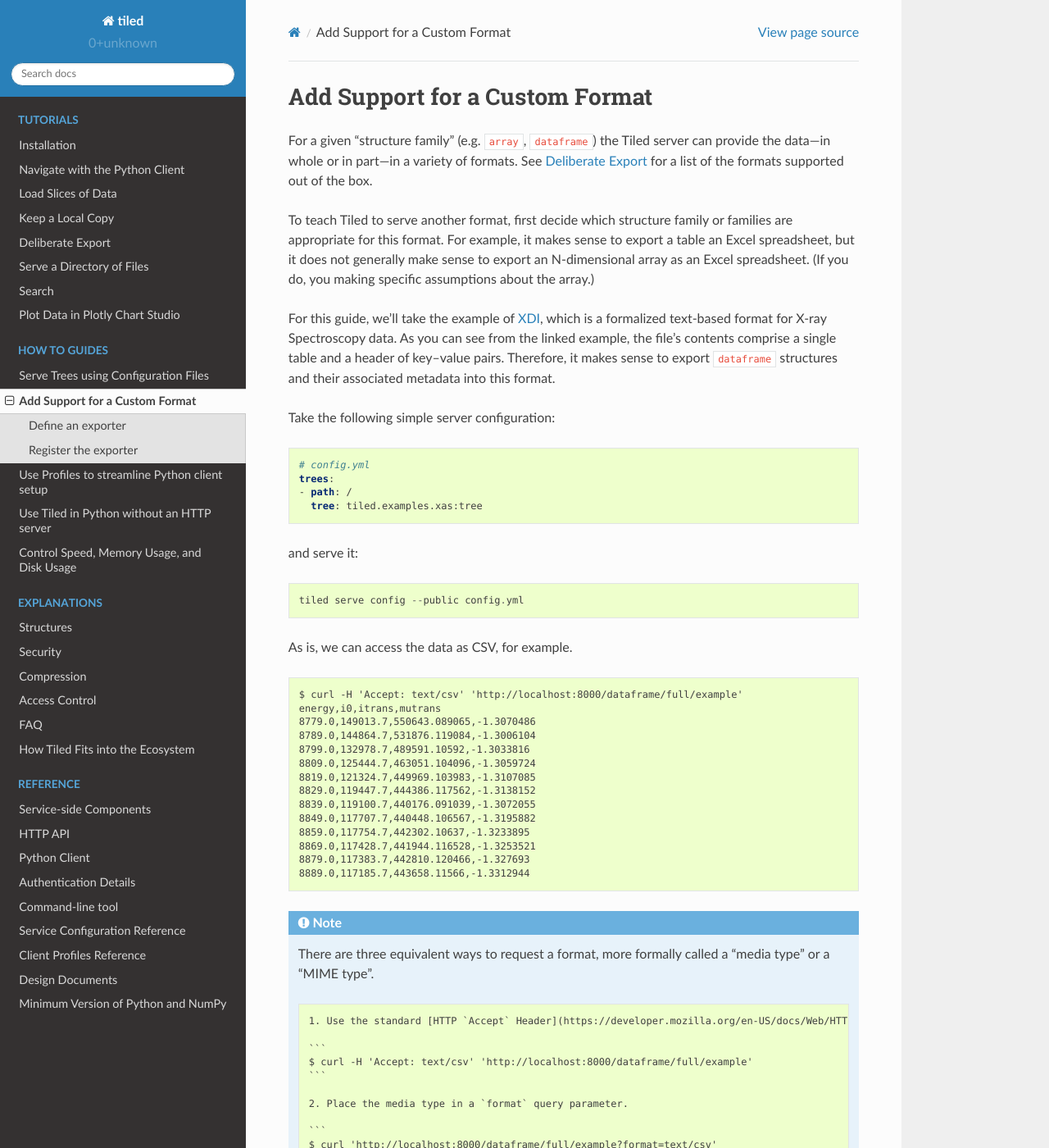
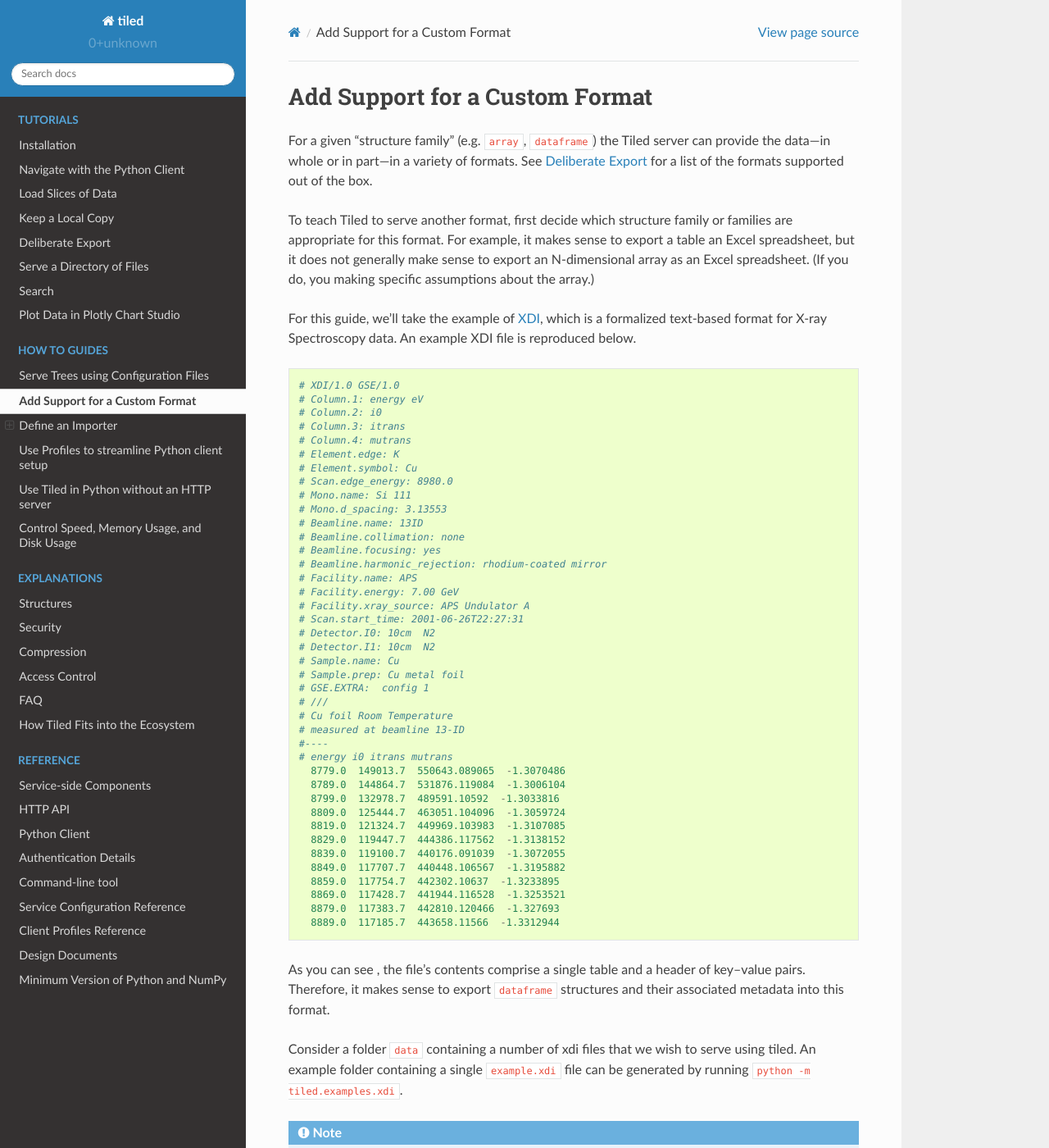
Before and after one commit to bluesky/tiled, a Sphinx documentation site: the page built from docs/source/how-to/custom-formats.md, in a window 1280 px wide and 1400 px high. Shown: the whole window at 82% size. Built offline with Sphinx 7.4.7 and the Read the Docs theme 2.0.0, drawn with Linux system fonts in a browser that asks for light colours; pages that are not in the unit, such as notebooks, are missing from menus; some of the changed text lies outside the part shown.

Commit message:
add info on reading to custom-formats howto

````diff
--- a/docs/source/how-to/custom-formats.md
+++ b/docs/source/how-to/custom-formats.md
@@ -13,18 +13,156 @@
 
 For this guide, we'll take the example of
 [XDI](https://github.com/XraySpectroscopy/XAS-Data-Interchange/blob/master/specification/spec.md#example-xdi-file),
-which is a formalized text-based format for X-ray Spectroscopy data. As you can
-see from the linked example, the file's contents comprise a single table
+which is a formalized text-based format for X-ray Spectroscopy data.
+An example XDI file is reproduced below.
+```
+# XDI/1.0 GSE/1.0
+# Column.1: energy eV
+# Column.2: i0
+# Column.3: itrans
+# Column.4: mutrans
+# Element.edge: K
+# Element.symbol: Cu
+# Scan.edge_energy: 8980.0
+# Mono.name: Si 111
+# Mono.d_spacing: 3.13553
+# Beamline.name: 13ID
+# Beamline.collimation: none
+# Beamline.focusing: yes
+# Beamline.harmonic_rejection: rhodium-coated mirror
+# Facility.name: APS
+# Facility.energy: 7.00 GeV
+# Facility.xray_source: APS Undulator A
+# Scan.start_time: 2001-06-26T22:27:31
+# Detector.I0: 10cm  N2
+# Detector.I1: 10cm  N2
+# Sample.name: Cu
+# Sample.prep: Cu metal foil
+# GSE.EXTRA:  config 1
+# ///
+# Cu foil Room Temperature
+# measured at beamline 13-ID
+#----
+# energy i0 itrans mutrans
+  8779.0  149013.7  550643.089065  -1.3070486
+  8789.0  144864.7  531876.119084  -1.3006104
+  8799.0  132978.7  489591.10592  -1.3033816
+  8809.0  125444.7  463051.104096  -1.3059724
+  8819.0  121324.7  449969.103983  -1.3107085
+  8829.0  119447.7  444386.117562  -1.3138152
+  8839.0  119100.7  440176.091039  -1.3072055
+  8849.0  117707.7  440448.106567  -1.3195882
+  8859.0  117754.7  442302.10637  -1.3233895
+  8869.0  117428.7  441944.116528  -1.3253521
+  8879.0  117383.7  442810.120466  -1.327693
+  8889.0  117185.7  443658.11566  -1.3312944
+```
+As you can see , the file's contents comprise a single table
 and a header of key--value pairs. Therefore, it makes sense to export `dataframe`
 structures and their associated metadata into this format.
 
-Take the following simple server configuration:
+Consider a folder `data` containing a number of xdi files that we wish to serve using tiled.
+An example folder containing a single `example.xdi` file can be generated by running `python -m tiled.examples.xdi`.
+```{note}
+All code below is in `tiled/examples/xdi.py`.
+The code is reproduced for reference but running the examples only requires modifying `config.yaml`.
+```
+
+# Define an Importer
+
+The first step in exposing this data via tiled is to write a function which can read xdi formatted files.
+Note this function is provided as an example and does not do the validation that would be expected from a full parser.
+
+```py
+# tiled/examples/xdi.py
+
+def read_xdi(path):
+    with open(path, "r") as f:
+        metadata = {}
+        fields = collections.defaultdict(dict)
+
+        line = f.readline()
+        m = re.match("# XDI/(\S*)\s*(\S*)?", line)
+        if not m:
+            raise AssertionError(f"not an XDI file, no XDI versioning information in first line\n{line}")
+
+        metadata["xdi_version"] = m[1]
+        metadata["extra_version"] = m[2]
+
+        field_end_re = re.compile("#\s*/{3,}")
+        header_end_re = re.compile("#\s*-{3,}")
+
+        has_comments = False
+
+        # read header
+        for line in f:
+            if line[0] != "#":
+                raise AssertionError(f"reached invalid line in header\n{line}")
+            if re.match(field_end_re, line):
+                has_comments = True
+                break
+            elif re.match(header_end_re, line):
+                break
+
+            try:
+                key, val = line[1:].strip().split(":", 1)
+                val = val.strip()
+                namespace, tag = key.split(".")
+                #TODO coerce to lower case?
+            except:
+                print(f"error processing line\n{line}")
+                raise
+
+            fields[namespace][tag] = val
+
+        if has_comments:
+            comments = ""
+            for line in f:
+                if re.match(header_end_re, line):
+                    break
+                comments += line
+
+            metadata["comments"] = comments
+
+        metadata["fields"] = fields
+
+        line = f.readline()
+        if line[0] != "#":
+            raise AssertionError(f"expected column labels. got\n{line}")
+        col_labels = line[1:].split()
+
+        # TODO validate
+
+        df = pd.read_table(f, delim_whitespace=True, names=col_labels)
+
+        return df, metadata
+```
+
+In order to indicate that this data has some additional metadata structure because it comes from an xdi file we subclass `DataFrameAdapter` and define the `specs` attribute.
+We also define a classmethod `from_path` which uses our `read_xdi` function to construct an instance from a path.
+```py
+class XDIDataFrameAdapter(DataFrameAdapter):
+    specs = ["xdi"]
+
+    @classmethod
+    def from_path(cls, path):
+        df, metadata = read_xdi(path)
+        return cls(dask.dataframe.from_pandas(df, npartitions=1), metadata=metadata)
+```
+
+Now take the following simple server configuration:
 
 ```yaml
 # config.yml
 trees:
-- path: /
-  tree: tiled.examples.xas:tree
+  - path: /
+    tree: tiled.trees.files:Tree.from_directory
+    args:
+      directory: "data"
+      mimetypes_by_file_ext:
+        .xdi: application/x-xdi
+      readers_by_mimetype:
+        application/x-xdi: tiled.examples.xdi:XDIDataFrameAdapter.from_path
 ```
 
 and serve it:
@@ -36,20 +174,20 @@
 As is, we can access the data as CSV, for example.
 
 ```
-$ curl -H 'Accept: text/csv' 'http://localhost:8000/dataframe/full/example'
-energy,i0,itrans,mutrans
-8779.0,149013.7,550643.089065,-1.3070486
-8789.0,144864.7,531876.119084,-1.3006104
-8799.0,132978.7,489591.10592,-1.3033816
-8809.0,125444.7,463051.104096,-1.3059724
-8819.0,121324.7,449969.103983,-1.3107085
-8829.0,119447.7,444386.117562,-1.3138152
-8839.0,119100.7,440176.091039,-1.3072055
-8849.0,117707.7,440448.106567,-1.3195882
-8859.0,117754.7,442302.10637,-1.3233895
-8869.0,117428.7,441944.116528,-1.3253521
-8879.0,117383.7,442810.120466,-1.327693
-8889.0,117185.7,443658.11566,-1.3312944
+$ curl -H 'Accept: text/csv' 'http://localhost:8000/dataframe/full/example.xdi'
+,energy,i0,itrans,mutrans
+0,8779.0,149013.7,550643.089065,-1.3070486
+1,8789.0,144864.7,531876.119084,-1.3006104
+2,8799.0,132978.7,489591.10592,-1.3033816
+3,8809.0,125444.7,463051.104096,-1.3059724
+4,8819.0,121324.7,449969.103983,-1.3107085
+5,8829.0,119447.7,444386.117562,-1.3138152
+6,8839.0,119100.7,440176.091039,-1.3072055
+7,8849.0,117707.7,440448.106567,-1.3195882
+8,8859.0,117754.7,442302.10637,-1.3233895
+9,8869.0,117428.7,441944.116528,-1.3253521
+10,8879.0,117383.7,442810.120466,-1.327693
+11,8889.0,117185.7,443658.11566,-1.3312944
 ```
 
 ```{note}
@@ -58,22 +196,21 @@
     1. Use the standard [HTTP `Accept` Header](https://developer.mozilla.org/en-US/docs/Web/HTTP/Headers/Accept).
 
     ```
-    $ curl -H 'Accept: text/csv' 'http://localhost:8000/dataframe/full/example'
+    $ curl -H 'Accept: text/csv' 'http://localhost:8000/dataframe/full/example.xdi'
     ```
 
     2. Place the media type in a `format` query parameter.
 
     ```
-    $ curl 'http://localhost:8000/dataframe/full/example?format=text/csv'
+    $ curl 'http://localhost:8000/dataframe/full/example.xdi?format=text/csv'
     ```
 
     3. Provide just a file extension. This is user friendly for people who do not know or care what
     a "media type" is. The server looks up `csv` in a registry mapping file extensions to media types.
 
     ```
-    $ curl 'http://localhost:8000/dataframe/full/example?format=csv'
+    $ curl 'http://localhost:8000/dataframe/full/example.xdi?format=csv'
     ```
-
 ```
 
 ## Define an exporter
@@ -92,34 +229,33 @@
 The exporter must return either `str` or `bytes`.
 
 ```py
-# exporter.py
+def write_xdi(df, metadata):
+    output = io.StringIO()
 
-import io
-def serialize_xdi(dataframe, metadata):
-    """
-    Note: This serves its purpose of documenting how to add support for
-    a custom format in Tiled, but the details are just a draft.
-    This will be revised in the future.
-    """
-    output = io.StringIO()
-    output.write("# XDI/1.0 tiled/0.1.0a20\n")
-    # TODO validation/formatting of metadata
-    for k, v in metadata.items():
-        output.write(f"# {k}: {v}\n")
+    xdi_version = metadata.get("xdi_version")
+    comments = metadata.get("comments", "")
+    extra_version = metadata.get("extra_version")
+
+    output.write(f"# XDI/{xdi_version} {extra_version}\n")
+
+    fields = metadata["fields"]
+    for namespace, namespace_dict in fields.items():
+        for tag, value in namespace_dict.items():
+            output.write(f"# {namespace}.{tag}: {value}\n")
+
     output.write("# /////////////\n")
     output.write("# generated by tiled\n")
+    output.write(comments)
     output.write("# -------------\n")
 
     # write column labels
-    # TODO should we expect the index to be set?
-    columns = [dataframe.index.name] + list(dataframe.columns)
-    print(columns)
+    columns = list(df.columns)
     output.write("# ")
     output.write(" ".join(columns))
     output.write("\n")
 
     # write data
-    dataframe.to_csv(output, header=False)
+    df.to_csv(output, header=False, index=False)
     return output.getvalue()
 ```
 
@@ -129,11 +265,18 @@
 
 ```yaml
 trees:
-- path: /
-  tree: tiled.examples.xas:tree
+  - path: /
+    tree: tiled.trees.files:Tree.from_directory
+    args:
+      directory: "data"
+      mimetypes_by_file_ext:
+        .xdi: application/x-xdi
+      readers_by_mimetype:
+        application/x-xdi: tiled.examples.xdi:XDIDataFrameAdapter.from_path
+
 media_types:
-  dataframe:
-    application/x-xdi: exporter:serialize_xdi
+  xdi:
+    application/x-xdi: tiled.examples.xdi:write_xdi
 file_extensions:
   xdi: application/x-xdi
 ```
@@ -142,13 +285,14 @@
 
 ```yaml
 media_types:
-  dataframe:
-    application/x-xdi: exporter:serialize_xdi
+  xdi:
+    application/x-xdi: tiled.examples.xdi:write_xdi
 ```
 
+The key, `xdi` refers to a `spec` so that this exporter only applies to readers which have "xdi" in their `spec` attribute.
 The key, `application/x-xdi` is a valid media type. In our case, there is no
 registered [IANA Media Type](https://www.iana.org/assignments/media-types/media-types.xhtml)
-for the format of interest. Thererfore, the standard tells us
+for the format of interest. Therefore, the standard tells us
 to invent one of the form `application/x-*`, as in `application/x-xdi`. There
 is, of course, some risk of name collisions when we invent names outside of the
 official list, so be specific.
@@ -171,13 +315,13 @@
 file extensions that map to the same media type. For example, both
 `tif` and `tiff` map to `image/tiff`.
 
-The value, `exporter:serialize_xdi`, is the module or package that our
+The value, `tiled.examples.xdi:write_xdi`, is the module or package that our
 exporter is defined in, followed by `:` and then the function name.
 
-The Python file where `serialize_xdi` is defined by must in an importable location.
+The Python file where `write_xdi` is defined by must in an importable location.
 During configuration-parsing, Tiled *temporarily* adds the directory containing
 the config file itself to `sys.path`. This means that we can conveniently
-drop `exporter.py` next to `config.yml` and know that it will be found.
+drop `xdi.py` next to `config.yml` and know that it will be found.
 For long-term deployments it's better to place exporters in installable Python
 packages (i.e. with a proper `setup.py`, etc.) but for prototyping and
 development this is much more expedient.
@@ -191,7 +335,7 @@
 we can request the content as XDI in any of these ways:
 
 ```
-$ curl -H 'Accept: application/x-xdi' 'http://localhost:8000/dataframe/full/example'
-$ curl 'http://localhost:8000/dataframe/full/example?format=application/x-xdi'
-$ curl 'http://localhost:8000/dataframe/full/example?format=xdi'
+$ curl -H 'Accept: application/x-xdi' 'http://localhost:8000/dataframe/full/example.xdi'
+$ curl 'http://localhost:8000/dataframe/full/example.xdi?format=application/x-xdi'
+$ curl 'http://localhost:8000/dataframe/full/example.xdi?format=xdi'
 ```
````
